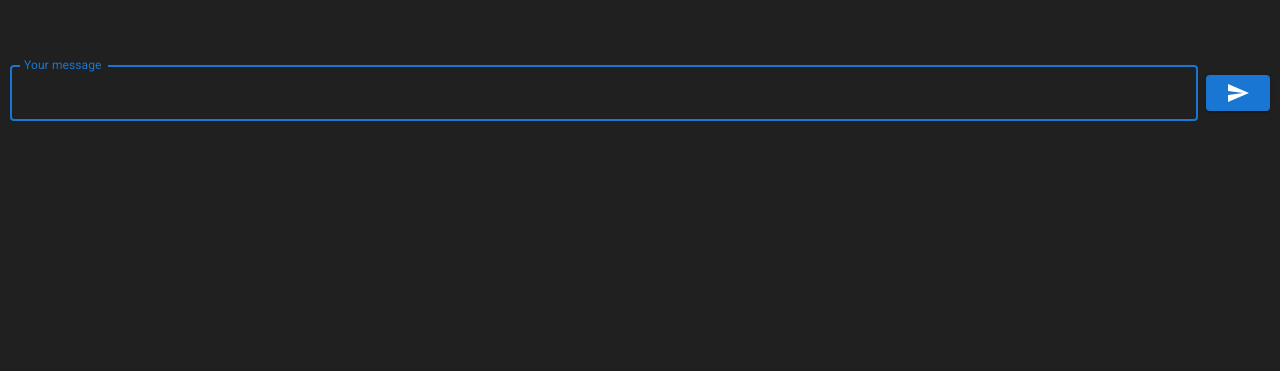
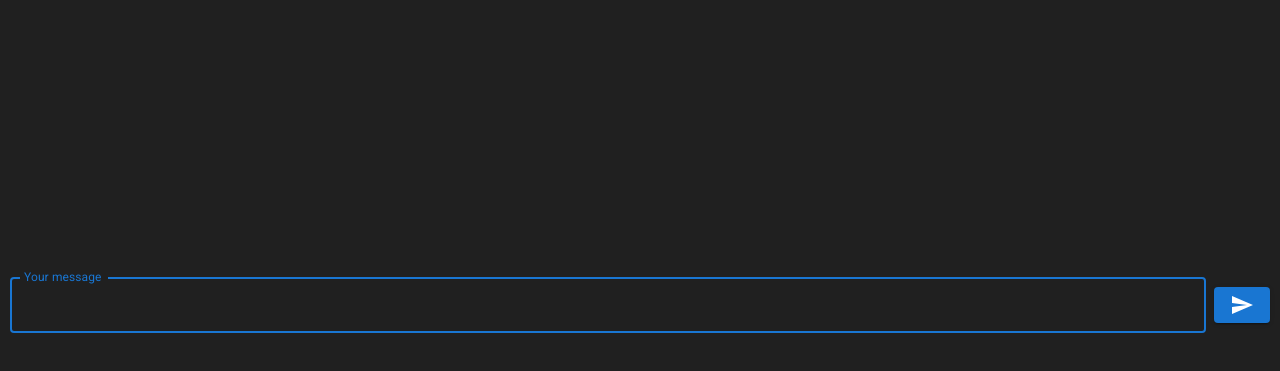
Before and after one commit to valvandor/simple-sosical-network, a React (Create React App) app: page / in a window 1280 px wide. Shown: the part 415-786 px from the top of the page. Built offline with nearby package versions, Linux system fonts and the light colour scheme.

Commit message:
refactor(MessageList): use MUI components
also a little styling

```diff
--- a/src/components/MessageForm.css
+++ b/src/components/MessageForm.css
@@ -3,9 +3,14 @@
   align-items: center;
   justify-content: center;
   flex-wrap: nowrap;
+  height: 20vh;
 }
 
 .message-form__input {
   margin-right: 8px !important;
   flex-grow: 1;
 }
+
+.message-form__button {
+  min-width: 30px !important;
+}
--- a/src/components/MessageForm.js
+++ b/src/components/MessageForm.js
@@ -20,6 +20,7 @@ function MessageForm(props) {
       <Button
         onClick={props.submitMessageForm}
         variant="contained"
+        className="message-form__button"
       >
         <SendIcon />
       </Button>
--- a/src/components/MessageList.css
+++ b/src/components/MessageList.css
@@ -1,5 +1,6 @@
 .message-list {
-  height: 60vh;
+  height: 80vh;
   width: 100%;
   overflow-y: scroll;
+  padding: 0 !important;
 }
--- a/src/components/MessageList.js
+++ b/src/components/MessageList.js
@@ -1,16 +1,17 @@
+import List from '@mui/material/List';
 import Message from './Message';
 import './MessageList.css'
 
 function MessageList(props) {
   return (
-    <div className="message-list">
+    <List className="message-list">
       {props.messageList.map((message) =>
         <Message
           author={message.author}
           text={message.text}
         />
       )}
-    </div>
+    </List>
    );
 }
 
```
